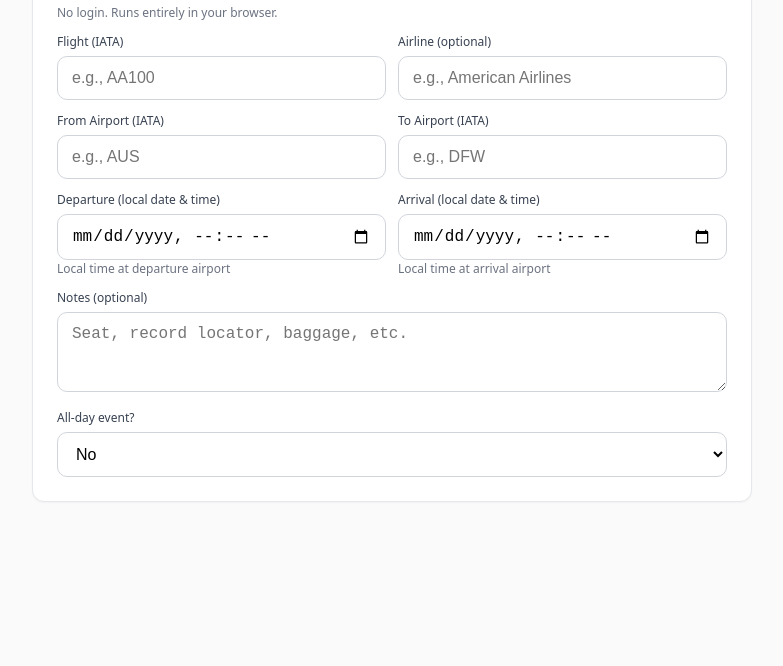
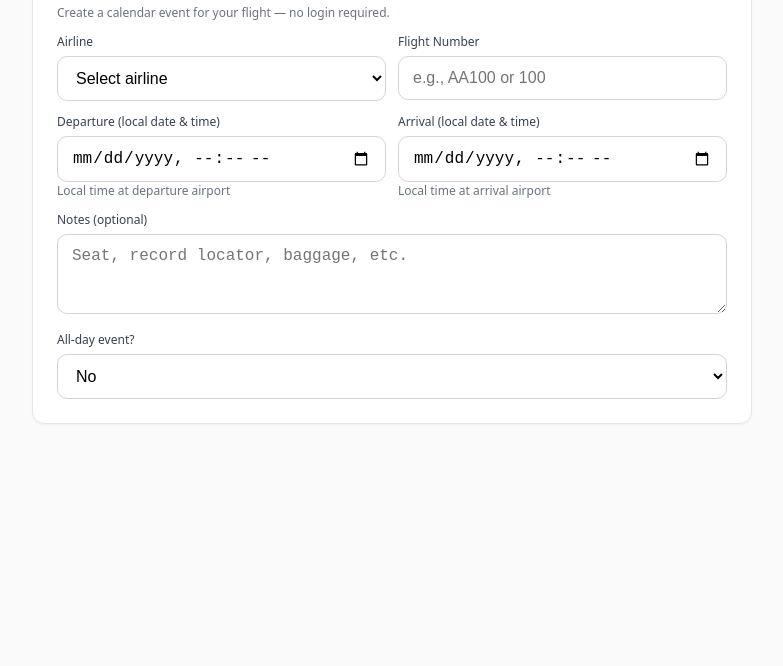
Before and after one commit to siddhit/flight-cal, a plain HTML site: page index.html in a window 1280 px wide. Shown: the part 134-800 px from the top of the page, without its empty margins (248-1031 px from the left). Drawn offline with Linux system fonts and the light colour scheme.

Commit message:
add autopopulate based on airline

```diff
--- a/index.html
+++ b/index.html
@@ -3,36 +3,34 @@
 <head>
     <meta charset="utf-8" />
     <meta name="viewport" content="width=device-width,initial-scale=1" />
-    <title>Flight-Cal</title>
+    <title>FlightCal</title>
     <meta name="description" content="Flight to Calendar web app" />
   <link rel="stylesheet" href="styles.css" />
 </head>
 <body>
     <div class="card">
-      <h2>Flight-Cal — Create a .ics event</h2>
-      <p class="hint">No login. Runs entirely in your browser.</p>
+      <h2>FlightCal</h2>
+      <p class="hint">Create a calendar event for your flight — no login required.</p>
       <form id="flightForm">
   <div class="row">
-    <div>
-      <label>Flight (IATA)</label>
-      <input id="flightIata" placeholder="e.g., AA100" required />
-    </div>
-    <div>
-      <label>Airline (optional)</label>
-      <input id="airline" placeholder="e.g., American Airlines" />
-    </div>
+  <div>
+    <label>Airline</label>
+    <select id="airline" required>
+      <option value="">Select airline</option>
+      <option value="AA">American Airlines (AA)</option>
+      <option value="UA">United (UA)</option>
+      <option value="DL">Delta (DL)</option>
+      <option value="WN">Southwest (WN)</option>
+      <option value="BA">British Airways (BA)</option>
+      <!-- add more later as needed -->
+    </select>
   </div>
-
-  <div class="row mt">
-    <div>
-      <label>From Airport (IATA)</label>
-      <input id="depIata" placeholder="e.g., AUS" required />
-    </div>
-    <div>
-      <label>To Airport (IATA)</label>
-      <input id="arrIata" placeholder="e.g., DFW" required />
-    </div>
+  <div>
+    <label>Flight Number</label>
+    <!-- we’ll auto-prefix the two-letter airline code; user types the number -->
+    <input id="flightIata" placeholder="e.g., AA100 or 100" required />
   </div>
+</div>
 
   <div class="row mt">
     <div>
@@ -86,6 +84,28 @@
       alert('Please fill all required fields.');
       return;
     }
+
+    // Auto-prefix flight code with the selected airline (e.g., AA → AA100)
+    const airlineSel = document.getElementById('airline');
+    const flightInput = document.getElementById('flightIata');
+
+    airlineSel.addEventListener('change', () => {
+        const code = airlineSel.value.toUpperCase();
+        if (!code) return;
+
+    // If user already typed a different 2-letter prefix, strip it
+        const stripped = flightInput.value.replace(/^[A-Za-z]{2}/, '').trim();
+
+    // If it doesn't already start with the chosen code, prefix it
+        if (!flightInput.value.toUpperCase().startsWith(code)) {
+            flightInput.value = code + stripped;
+        }
+
+    // Put cursor at the end so the user can type the number immediately
+        const len = flightInput.value.length;
+        flightInput.setSelectionRange(len, len);
+        flightInput.focus();
+        });
 
     // Helper: zero-pad numbers to 2 digits
     const pad = (n) => String(n).padStart(2, '0');
```
